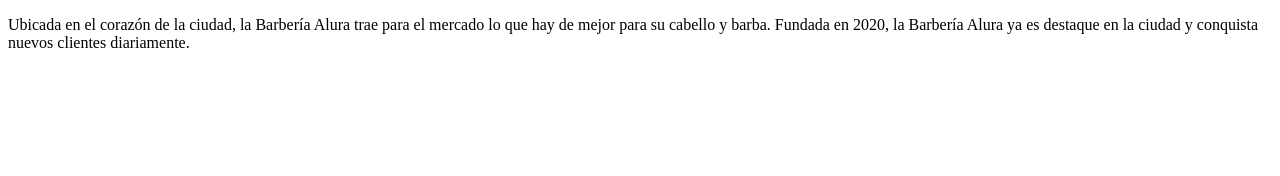
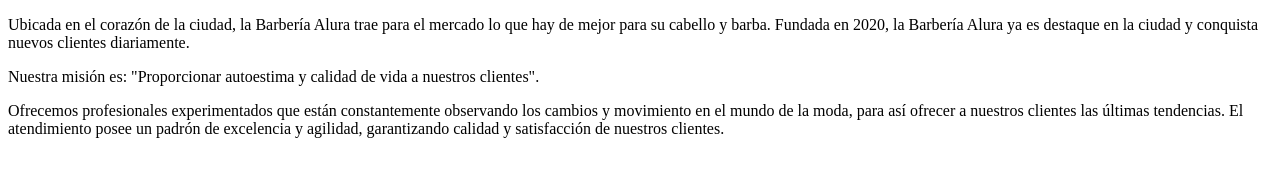
Before and after one commit to Steven6996/NewPage, a plain HTML site: page index.html in a window 1280 px wide. Drawn offline with Linux system fonts and the light colour scheme.

Commit message:
agrego dos parrafos al index

```diff
--- a/index.html
+++ b/index.html
@@ -9,5 +9,10 @@
 <body>
     <p>Ubicada en el corazón de la ciudad, la Barbería Alura trae para el mercado lo que hay de mejor para su cabello y barba. Fundada en 2020,
         la Barbería Alura ya es destaque en la ciudad y conquista nuevos clientes diariamente. </p>
+
+        <p>Nuestra misión es: "Proporcionar autoestima y calidad de vida a nuestros clientes".</p>
+        <p>Ofrecemos profesionales experimentados que están constantemente observando los cambios y movimiento en el mundo de la moda,
+            para así ofrecer a nuestros clientes las últimas tendencias. El atendimiento posee un padrón de excelencia y agilidad,
+            garantizando calidad y satisfacción de nuestros clientes. </p>
 </body>
 </html>
```
